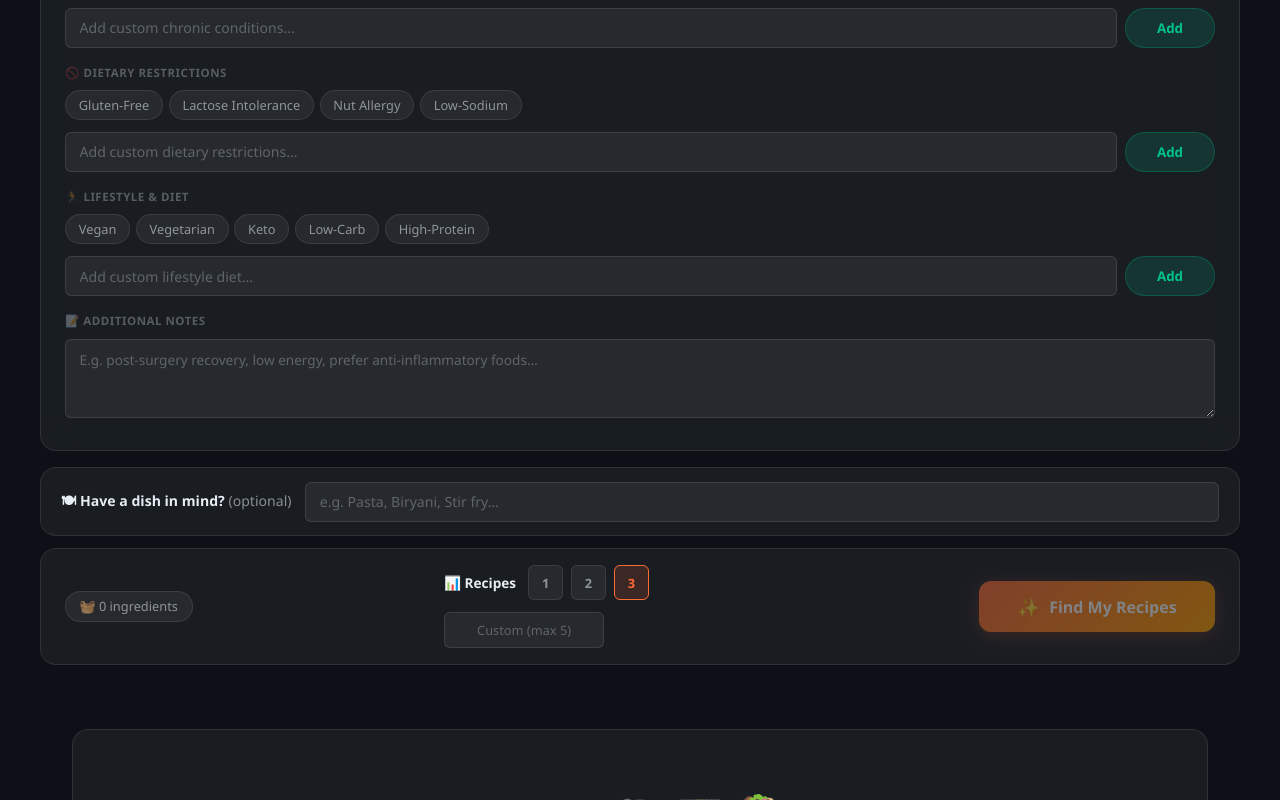
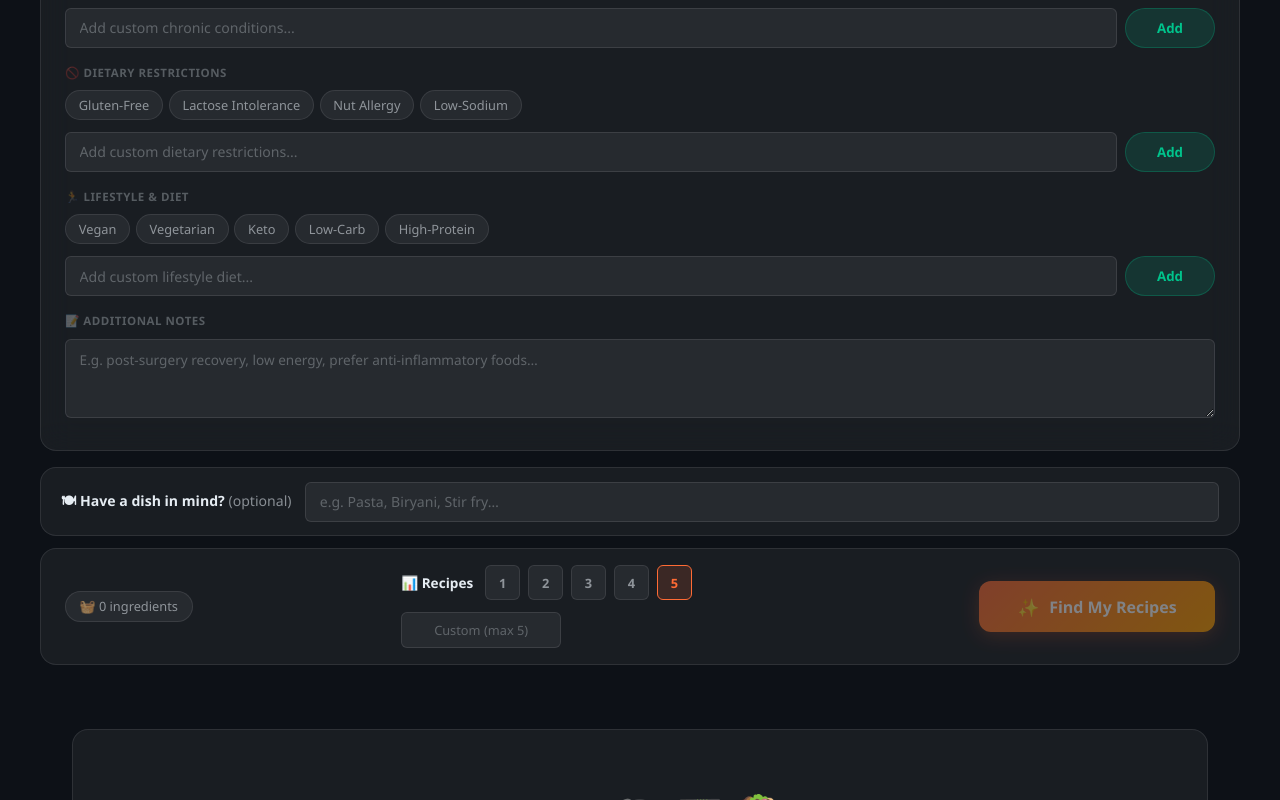
Before and after one commit to manthan-joshi-ai/pantrypal, a React (Vite) app in the folder frontend/: page / in a window 1280 px wide. Shown: the part 1179-1979 px from the top of the page. Built offline with nearby package versions, Linux system fonts and the light colour scheme.

Commit message:
Set default recipe count to 5 and add 4,5 preset buttons

```diff
--- a/frontend/src/App.jsx
+++ b/frontend/src/App.jsx
@@ -39,7 +39,7 @@ export default function App() {
   const [activeTab, setActiveTab] = useState('ingredients');
   const [resultsView, setResultsView] = useState('results'); // 'results' | 'saved'
   const [showShoppingList, setShowShoppingList] = useState(false);
-  const [recipeCount, setRecipeCount] = useState(3);
+  const [recipeCount, setRecipeCount] = useState(5);
   const [customRecipeInput, setCustomRecipeInput] = useState('');
   const [recipeCountError, setRecipeCountError] = useState('');
   const [dishName, setDishName] = useState('');
@@ -189,7 +189,7 @@ export default function App() {
             <div className="recipe-count-row">
               <span className="recipe-label">📊 Recipes</span>
               <div className="recipe-preset-btns">
-                {[1, 2, 3].map(num => (
+                {[1, 2, 3, 4, 5].map(num => (
                   <button
                     key={num}
                     className={`recipe-btn ${recipeCount === num ? 'recipe-btn--active' : ''}`}
@@ -259,7 +259,7 @@ export default function App() {
             <div className="recipe-count-row">
               <span className="recipe-label">📊 Recipes</span>
               <div className="recipe-preset-btns">
-                {[1, 2, 3].map(num => (
+                {[1, 2, 3, 4, 5].map(num => (
                   <button
                     key={num}
                     className={`recipe-btn ${recipeCount === num ? 'recipe-btn--active' : ''}`}
```
